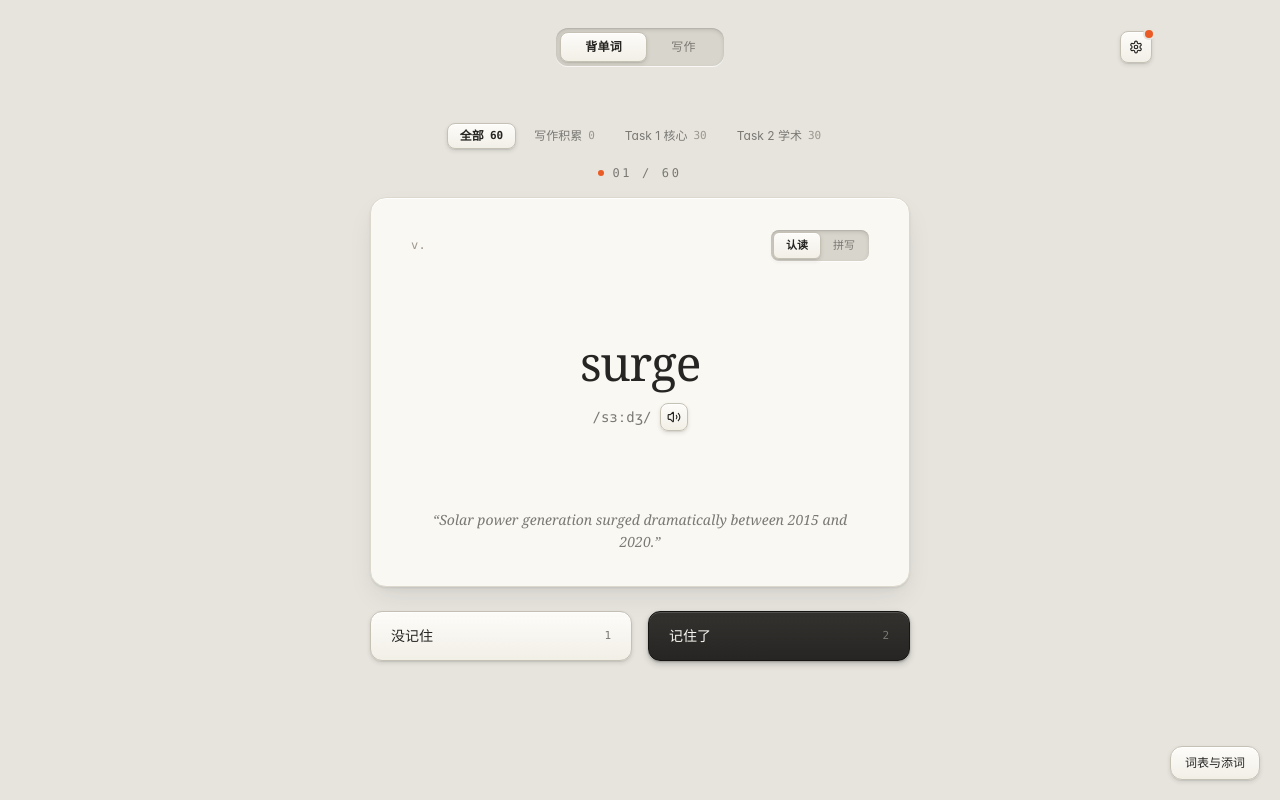
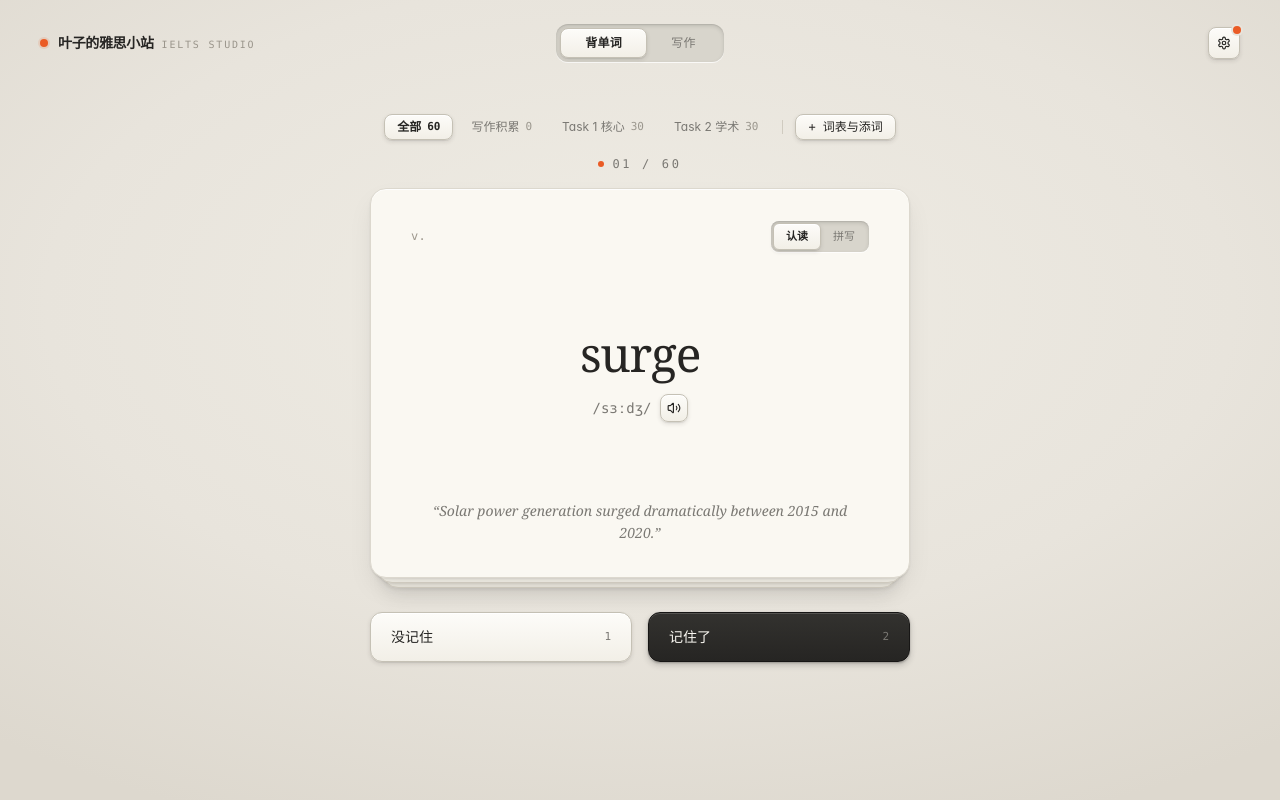
Before and after one commit to tianyeaichangge-png/ielts-studio, a React (Vite) app: page / in a window 1280 px wide. Built offline with nearby package versions, Linux system fonts and the light colour scheme.

Commit message:
style(ui): add 3-column global header bar, stacked card deck depth, consolidated vocab drawer button, and persistent history button

```diff
--- a/src/App.tsx
+++ b/src/App.tsx
@@ -444,7 +444,7 @@ export function App() {
     activeTab === 'writing' ? 'writing' : 'vocabulary';
 
   return (
-    <div className="min-h-screen bg-[#E6E4DD] text-[#262523]">
+    <div className="desk-surface min-h-screen text-[#262523]">
       <Navbar
         activeTab={currentTab}
         onSelectTab={setActiveTab}
--- a/src/components/Navbar.tsx
+++ b/src/components/Navbar.tsx
@@ -16,12 +16,26 @@ export const Navbar: React.FC<NavbarProps> = ({
   hasApiKey,
 }) => {
   return (
-    <header className="w-full pt-7 pb-4 px-6 select-none">
-      <div className="mx-auto flex max-w-5xl items-center justify-between">
-        {/* Left balance spacer to keep Segmented Switch strictly centered */}
-        <div className="w-9" aria-hidden="true" />
+    <header className="w-full pt-6 pb-4 px-6 select-none">
+      <div className="mx-auto grid max-w-[1200px] grid-cols-3 items-center">
+        {/* Left: Braun Instrument Nameplate Anchor */}
+        <div className="flex items-center gap-2.5">
+          <span
+            className="h-2 w-2 shrink-0 rounded-full bg-[#EA5B25] shadow-[0_0_0_2px_rgba(234,91,37,0.14)]"
+            aria-hidden="true"
+          />
+          <div className="flex flex-col sm:flex-row sm:items-baseline sm:gap-2">
+            <span className="font-serif text-sm font-semibold tracking-tight text-[#262523]">
+              叶子的雅思小站
+            </span>
+            <span className="hidden font-mono text-[10px] tracking-[0.18em] text-[#9A958B] md:inline">
+              IELTS STUDIO
+            </span>
+          </div>
+        </div>
 
-        {/* Centered Braun Recessed Segmented Switch */}
+        {/* Center: Core Module Switcher [ 背单词 | 写作 ] */}
+        <div className="flex justify-center">
           <nav
             aria-label="主导航"
             className="skeuo-groove inline-flex items-center rounded-xl p-1"
@@ -50,9 +64,10 @@ export const Navbar: React.FC<NavbarProps> = ({
               写作
             </button>
           </nav>
+        </div>
 
-        {/* Right Tiny Mechanical Gear Button for DeepSeek API Key */}
-        <div className="flex w-9 justify-end">
+        {/* Right: Global Tools & Status ([ ⚙️ ] Settings Gear) */}
+        <div className="flex items-center justify-end">
           <button
             type="button"
             onClick={onOpenApiKeyModal}
@@ -63,7 +78,7 @@ export const Navbar: React.FC<NavbarProps> = ({
             <Settings className="h-3.5 w-3.5" />
             {!hasApiKey && (
               <span
-                className="absolute -right-0.5 -top-0.5 h-2 w-2 rounded-full bg-[#EA5B25] ring-2 ring-[#E6E4DD]"
+                className="absolute -right-0.5 -top-0.5 h-2 w-2 rounded-full bg-[#EA5B25] ring-2 ring-[#E8E4DC]"
                 title="尚未配置 DeepSeek API Key，点击配置"
               />
             )}
--- a/src/components/VocabularyModule.tsx
+++ b/src/components/VocabularyModule.tsx
@@ -611,7 +611,7 @@ export const VocabularyModule: React.FC<VocabularyModuleProps> = ({
   return (
     <div className="relative flex min-h-[calc(100vh-120px)] flex-col items-center justify-center px-4 pb-16 pt-1 select-none">
       {/* =====================================================================
-          TOP CATEGORY WORD-BOX FILTER BAR (无 Emoji · 极简印刷感)
+          TOP CATEGORY WORD-BOX FILTER BAR + [ + 词表与添词 ] (无 Emoji · 极简印刷感)
          ===================================================================== */}
       <div className="mb-4 flex flex-wrap items-center justify-center gap-1.5">
         {WORD_BOX_TABS.map((tab) => {
@@ -642,6 +642,24 @@ export const VocabularyModule: React.FC<VocabularyModuleProps> = ({
             </button>
           );
         })}
+
+        {/* Vertical Divider | */}
+        <span
+          className="mx-1.5 h-3.5 w-[1px] bg-[#D0CBC0]"
+          aria-hidden="true"
+        />
+
+        {/* Consolidated [ + 词表与添词 ] Button */}
+        <button
+          type="button"
+          onClick={() => {
+            setAiFeedbackMsg(null);
+            setIsDrawerOpen(true);
+          }}
+          className="skeuo-btn-light inline-flex items-center rounded-lg px-3 py-1 font-mono text-xs font-medium text-[#262523]"
+        >
+          + 词表与添词
+        </button>
       </div>
 
       {/* Tiny Braun Mechanical Counter */}
@@ -656,28 +674,52 @@ export const VocabularyModule: React.FC<VocabularyModuleProps> = ({
           MAIN VOCABULARY CARD OR EMPTY WORD-BOX STATE
          ===================================================================== */}
       {!activeCard ? (
-        <div className="skeuo-paper flex min-h-[380px] w-full max-w-[540px] flex-col items-center justify-center rounded-2xl px-8 py-10 text-center">
+        <div className="relative mb-3 w-full max-w-[540px]">
+          {/* Stacked Card Deck Bottom Layer 2 (10px down, 24px narrower) */}
+          <div
+            aria-hidden="true"
+            className="pointer-events-none absolute -bottom-[10px] inset-x-[12px] z-0 h-6 rounded-b-2xl border border-[#D8D3C6] bg-[#F1EDE3] shadow-[0_8px_18px_-4px_rgba(38,37,35,0.11)]"
+          />
+          {/* Stacked Card Deck Bottom Layer 1 (5px down, 12px narrower) */}
+          <div
+            aria-hidden="true"
+            className="pointer-events-none absolute -bottom-[5px] inset-x-[6px] z-[1] h-6 rounded-b-2xl border border-[#DAD5C9] bg-[#F6F3EA] shadow-[0_4px_10px_-2px_rgba(38,37,35,0.08)]"
+          />
+          <div className="skeuo-paper relative z-10 flex min-h-[380px] w-full flex-col items-center justify-center rounded-2xl px-8 py-10 text-center">
             <p className="font-serif text-lg font-medium text-[#262523]">
               当前词盒暂无词条
             </p>
             <p className="mt-2 max-w-sm text-xs leading-relaxed text-[#7A7873]">
-            可在写作批改报告中点击「+ 入库」收集高分替换词，或打开右下方词表抽屉添加自定义生词。
+              可在写作批改报告中点击「+ 入库」收集高分替换词，或点击上方「+ 词表与添词」添加自定义生词。
             </p>
             <button
               type="button"
               onClick={() => setIsDrawerOpen(true)}
               className="skeuo-btn-light mt-6 rounded-xl px-4 py-2 text-xs font-semibold text-[#262523]"
             >
-            + 打开词表与添词
+              + 词表与添词
             </button>
+          </div>
         </div>
       ) : (
         <>
           {/* =====================================================================
-              3D PERSPECTIVE CONTAINER & FLIPPER (Front & Back Always Mounted)
+              STACKED CARD DECK + 3D PERSPECTIVE CONTAINER & FLIPPER
              ===================================================================== */}
+          <div className="relative mb-2.5 w-full max-w-[540px]">
+            {/* Stacked Card Deck Bottom Layer 2 (向下偏移 10px · 宽度缩窄 24px -> 左右各内缩 12px) */}
             <div
-            className="w-full max-w-[540px]"
+              aria-hidden="true"
+              className="pointer-events-none absolute -bottom-[10px] inset-x-[12px] z-0 h-7 rounded-b-2xl border border-[#D8D3C6] bg-[#F1EDE3] shadow-[0_10px_22px_-5px_rgba(38,37,35,0.13),0_2px_4px_rgba(38,37,35,0.06)]"
+            />
+            {/* Stacked Card Deck Bottom Layer 1 (向下偏移 5px · 宽度缩窄 12px -> 左右各内缩 6px) */}
+            <div
+              aria-hidden="true"
+              className="pointer-events-none absolute -bottom-[5px] inset-x-[6px] z-[1] h-7 rounded-b-2xl border border-[#DAD5C9] bg-[#F6F3EA] shadow-[0_5px_12px_-3px_rgba(38,37,35,0.09),0_1px_2px_rgba(38,37,35,0.06)]"
+            />
+
+            <div
+              className="relative z-10 w-full"
               style={{ perspective: '1200px' }}
             >
             <div
@@ -1042,6 +1084,7 @@ export const VocabularyModule: React.FC<VocabularyModuleProps> = ({
               </div>
             </div>
             </div>
+          </div>
 
           {/* Two Physical Mechanical Buttons — ONLY rendered in Recognize Mode */}
           {studyMode === 'recognize' && (
@@ -1067,22 +1110,6 @@ export const VocabularyModule: React.FC<VocabularyModuleProps> = ({
           )}
         </>
       )}
-
-      {/* =====================================================================
-          BOTTOM-RIGHT [ 词表与添词 ] BUTTON (无 Emoji)
-         ===================================================================== */}
-      <div className="fixed bottom-5 right-5 z-30">
-        <button
-          type="button"
-          onClick={() => {
-            setAiFeedbackMsg(null);
-            setIsDrawerOpen(true);
-          }}
-          className="skeuo-btn-light rounded-xl px-3.5 py-2 font-mono text-xs font-medium text-[#262523]"
-        >
-          词表与添词
-        </button>
-      </div>
 
       {/* =====================================================================
           SLIDE-OVER DRAWER: 词典手账风词表与 AI 添词
--- a/src/styles/globals.css
+++ b/src/styles/globals.css
@@ -4,10 +4,28 @@
 
 @layer base {
   body {
-    background-color: #E6E4DD;
+    background-color: #E8E4DC;
+    background-image: radial-gradient(
+      ellipse 80% 70% at 50% 38%,
+      #EFECE4 0%,
+      #E8E4DC 58%,
+      #DDD8CE 100%
+    );
+    background-attachment: fixed;
     color: #262523;
     font-feature-settings: "cv02", "cv03", "cv04", "cv11";
   }
+}
+
+.desk-surface {
+  background-color: #E8E4DC;
+  background-image: radial-gradient(
+    ellipse 80% 70% at 50% 38%,
+    #EFECE4 0%,
+    #E8E4DC 58%,
+    #DDD8CE 100%
+  );
+  background-attachment: fixed;
 }
 
 /* 3D Card Flip Utilities */
```
Also changed, not shown: src/components/WritingModule.tsx (+26 -24 lines). Lines whose indentation alone changed are shown as unchanged.
